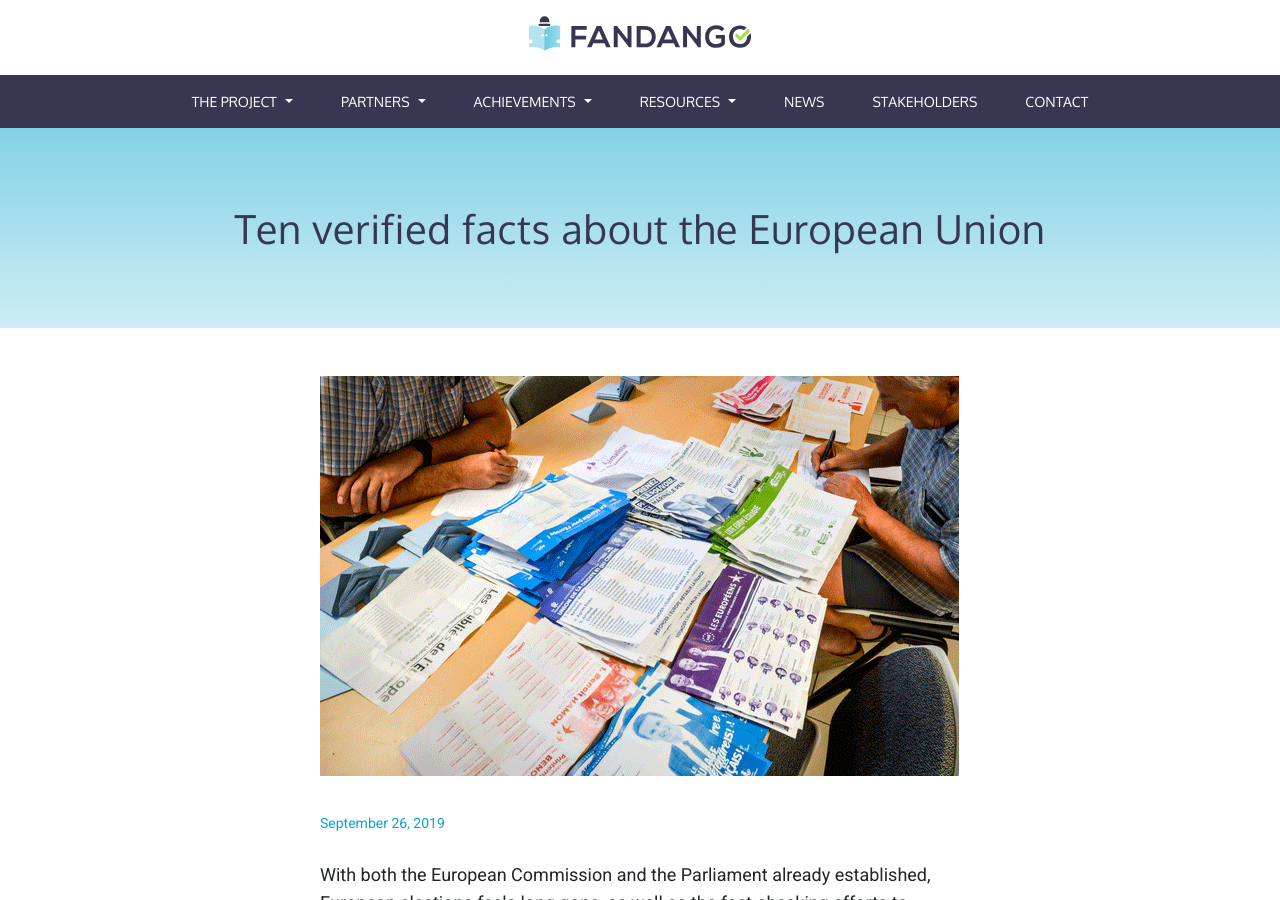
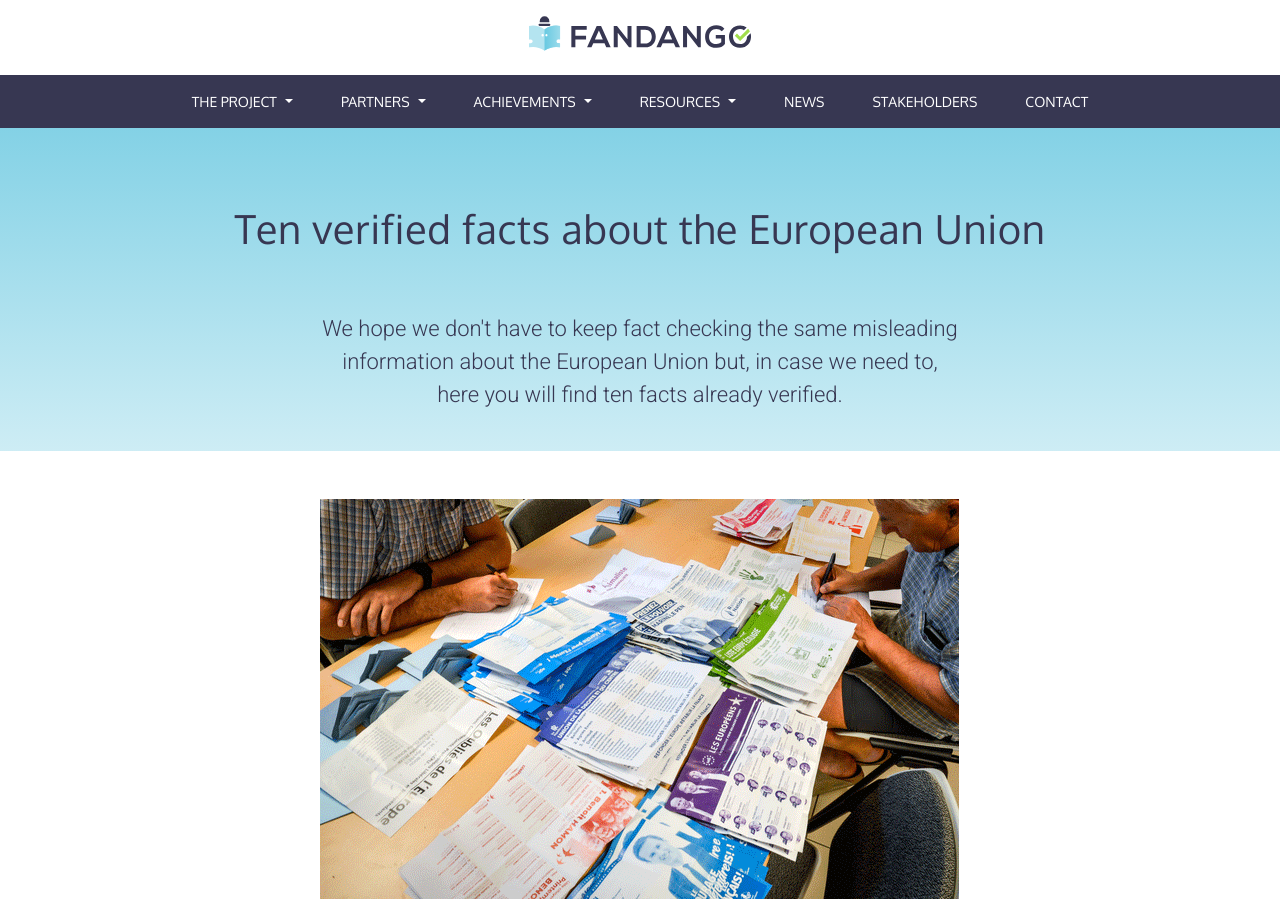
Before and after one commit to fandangOrg/fandango-web, a Jekyll site: the page built from _posts/2019-09-26-ten-verificated-facts-about-the-european-union.markdown, in a window 1280 px wide and 900 px high. Built offline with Jekyll 4.4.1, drawn with Linux system fonts in a browser that asks for light colours; comment, search, counter and statistics services are not loaded.

Commit message:
Updated Ten Verificated Facts About The European Union

```diff
--- a/_posts/2019-09-26-ten-verificated-facts-about-the-european-union.markdown
+++ b/_posts/2019-09-26-ten-verificated-facts-about-the-european-union.markdown
@@ -1,6 +1,9 @@
 ---
 title: Ten verified facts about the European Union
 date: 2019-09-26 10:36:00 Z
+lead: We hope we don't have to keep fact checking the same misleading information
+  about the European Union but, in case we need to, here you will find ten facts already
+  verified.
 image: "/uploads/fandango_tenfacts.png"
 image_source: Brigitte HASE | EP
 image_link: https://multimedia.europarl.europa.eu/en/european-elections-2019-counting-of-ballots-in-french-polling-station_20190522_EP-089277X_BHA-174_p#ssh
```
